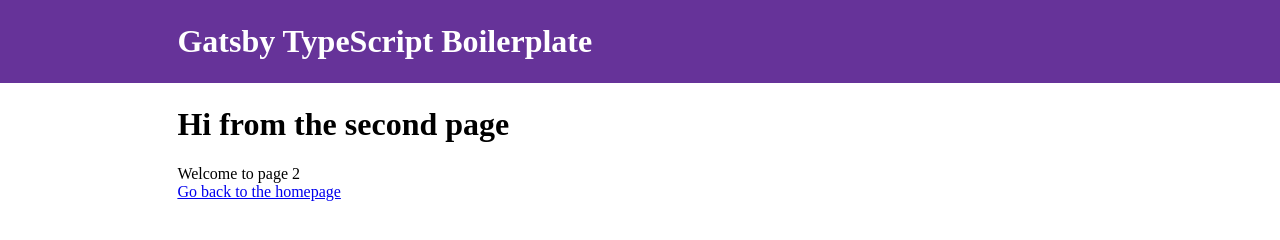
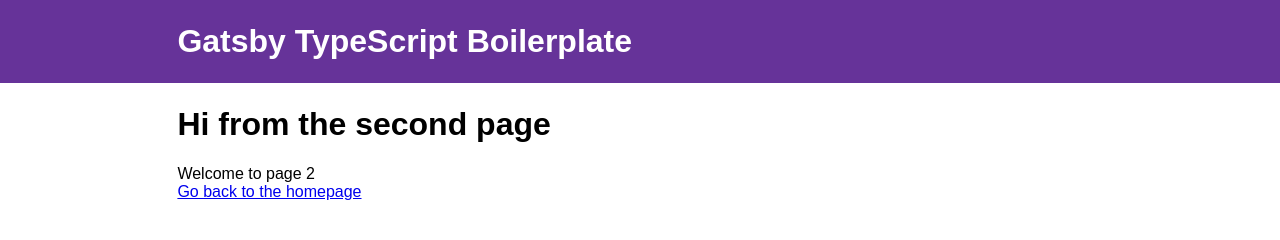
Before and after one commit to leachjustin18/gatsby-typescript-boilerplate, a Gatsby site: page /page-2 in a window 1280 px wide. Built offline with nearby package versions, Linux system fonts and the light colour scheme; Gatsby itself is replaced by a stand-in of ours.

Commit message:
Updatd root styles.
Added tslint-config-airbnb and added to config file.

```diff
--- a/package.json
+++ b/package.json
@@ -47,6 +47,7 @@
     "stylelint-order": "^1.0.0",
     "stylelint-scss": "^3.4.0",
     "tslint": "^5.11.0",
+    "tslint-config-airbnb": "^5.11.0",
     "tslint-config-prettier": "^1.15.0",
     "tslint-loader": "^3.5.4",
     "tslint-plugin-prettier": "^2.0.1",
--- a/src/styles/_root.scss
+++ b/src/styles/_root.scss
@@ -1,7 +1,6 @@
 html {
     box-sizing: border-box;
-    font-size: 1em;
-    line-height: 1.15;
+    font: normal normal 400 1em/1.15 'arial';
     -webkit-text-size-adjust: 100%;
     -webkit-font-smoothing: antialiased;
     -moz-osx-font-smoothing: grayscale;
--- a/tslint.json
+++ b/tslint.json
@@ -1,6 +1,6 @@
 {
   "rulesDirectory": ["tslint-plugin-prettier"],
-    "extends": ["tslint-config-prettier", "tslint-react"],
+  "extends": ["tslint-config-prettier", "tslint-react", "tslint-config-airbnb"],
   "rules": {
     "prettier": true,
     "jsx-no-multiline-js": false,
```
Also changed, not shown: 1 other file. Lines whose indentation alone changed are shown as unchanged.
